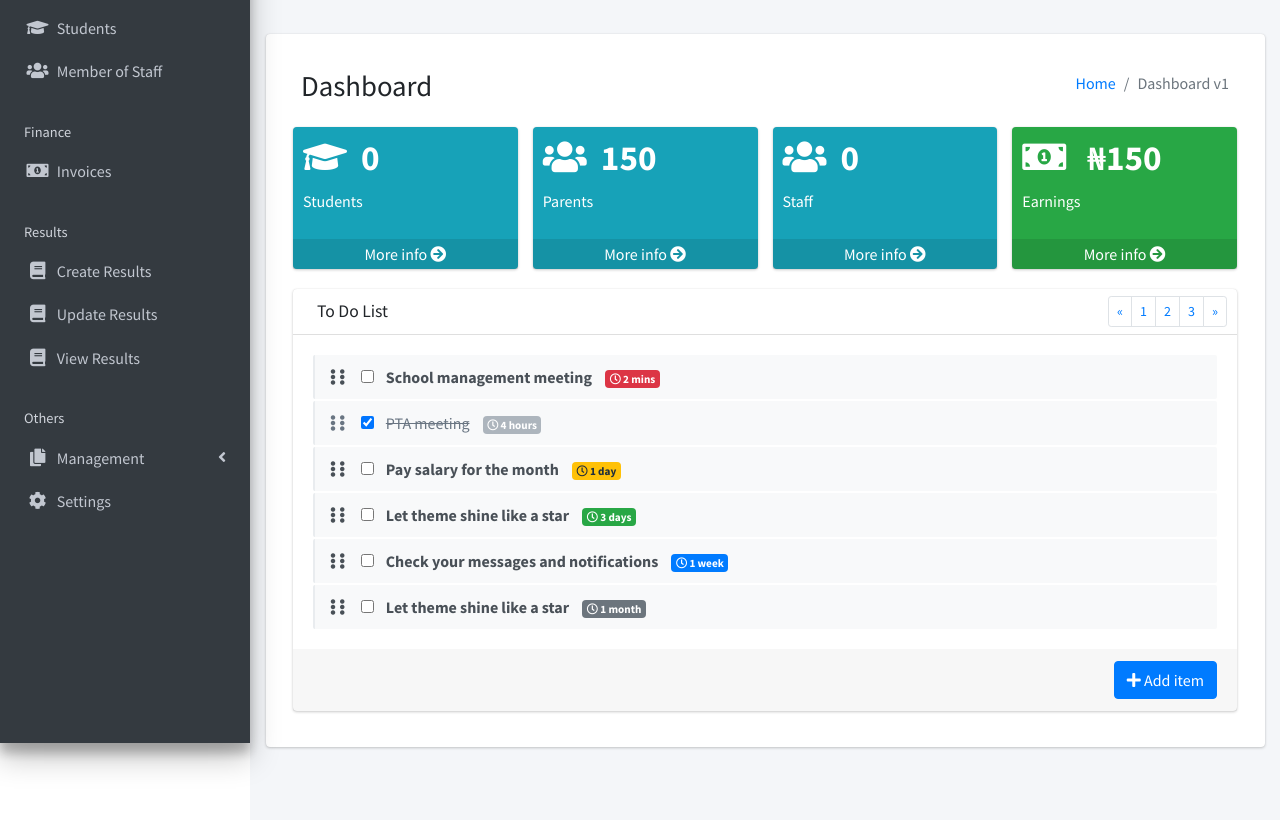
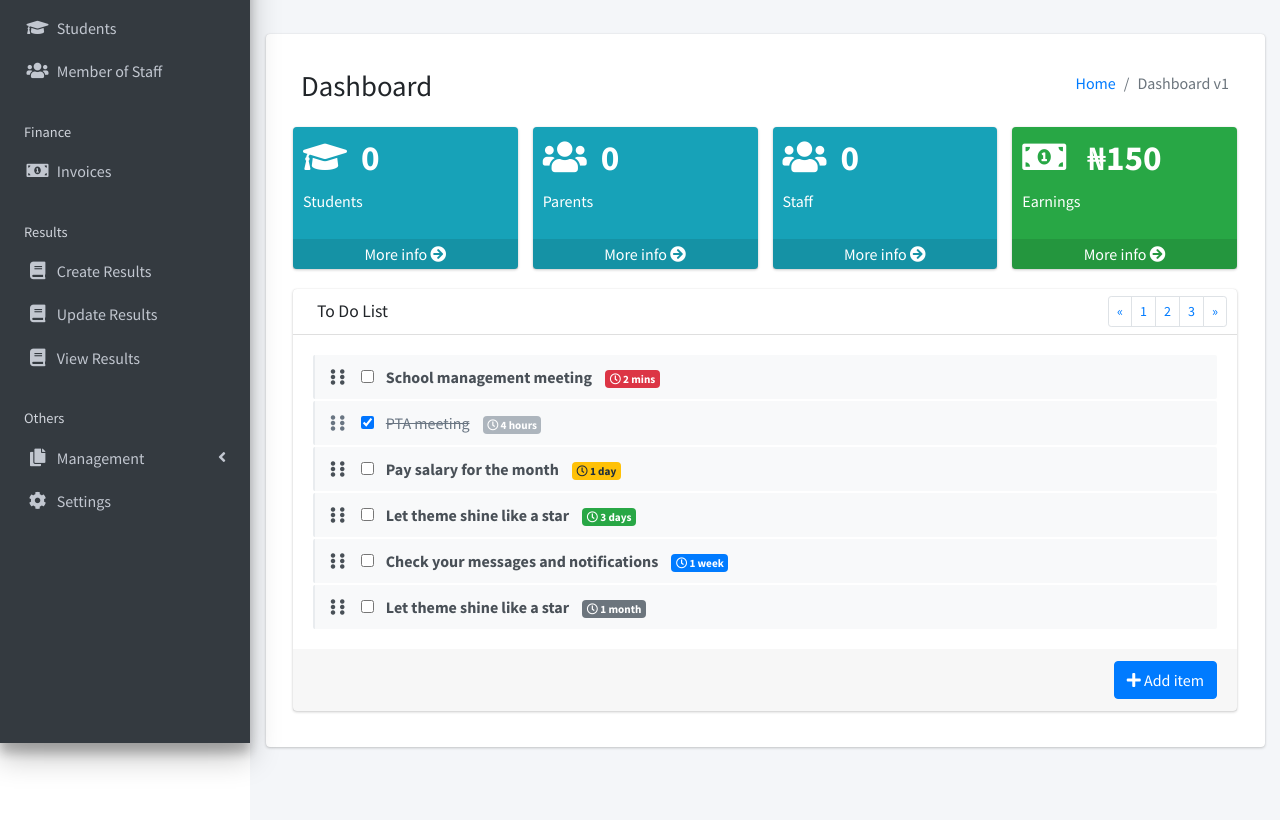
Before and after one commit to preciousimo/sonips_management_system, a Django app: page / in a window 1280 px wide. Shown: the part 57-877 px from the top of the page. Run offline with Django 3.2, Linux system fonts and the light colour scheme; the visitor is signed in with stand-in values (Sample User, id 1); data that the repository does not hold is empty; some libraries are stand-ins or nearby versions.

Commit message:
Change dummy number for parents data

```diff
--- a/templates/index.html
+++ b/templates/index.html
@@ -43,7 +43,7 @@
             <!-- small box -->
             <div class="small-box bg-info">
               <div class="inner ali">
-                <h3><i class="fa fa-users" aria-hidden="true"></i>&nbsp;&nbsp;150</h3>
+                <h3><i class="fa fa-users" aria-hidden="true"></i>&nbsp;&nbsp;0</h3>
                 <p>Parents</p>
               </div>
               <div class="icon">
```
